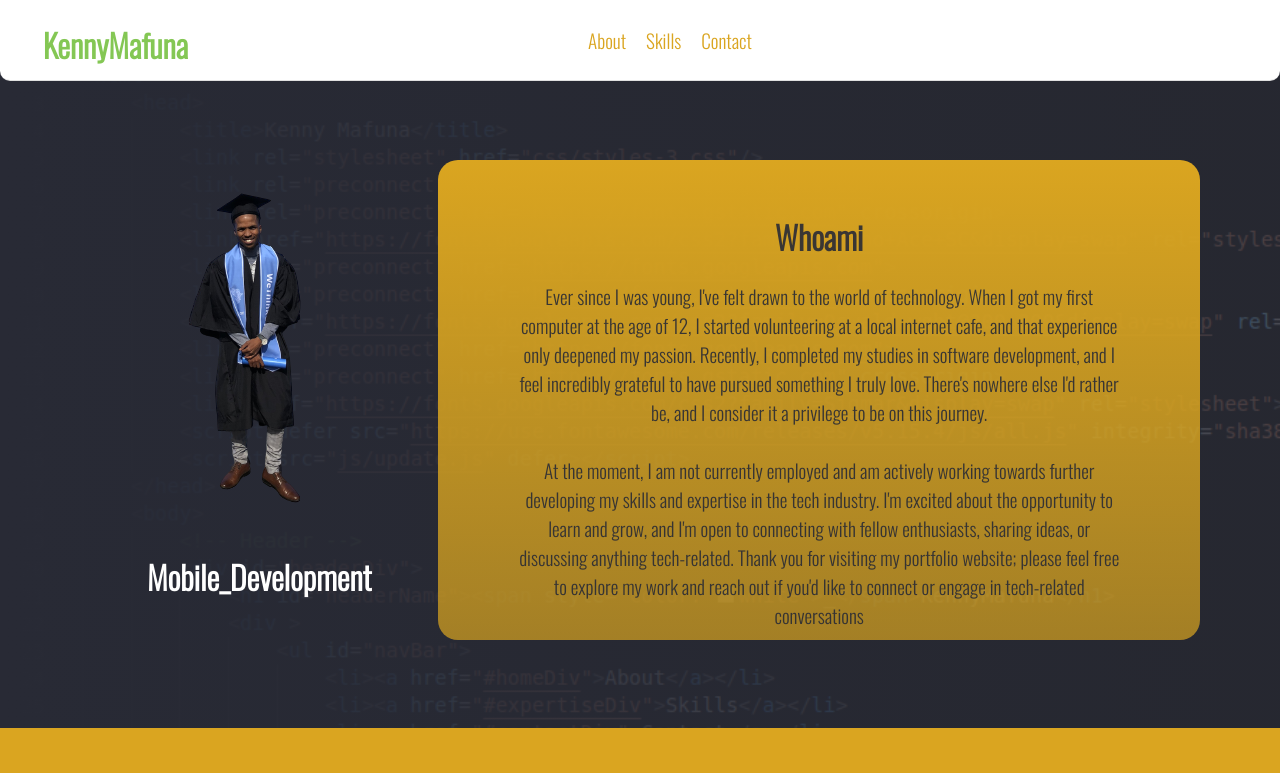
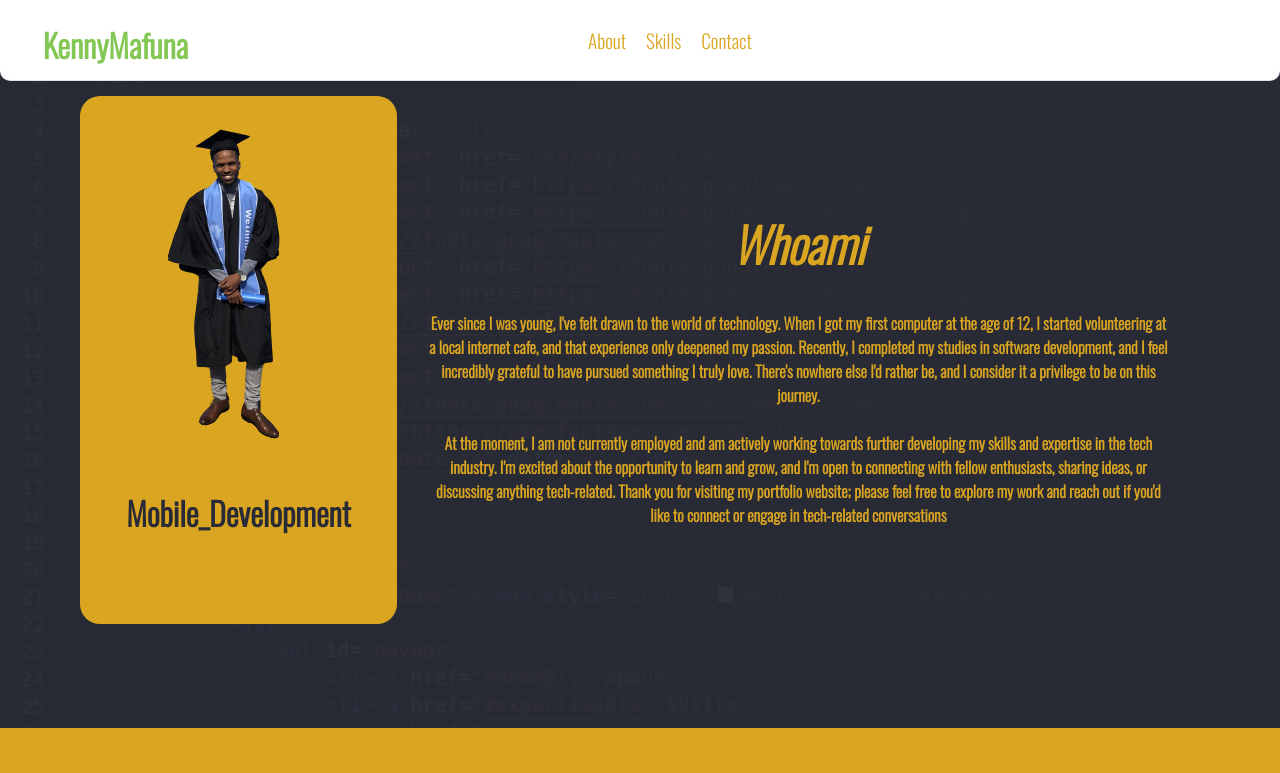
Before and after one commit to Silve123/Silve123.github.io, a plain HTML site: page index.html in a window 1280 px wide. Shown: the top 773 px of the page. Drawn offline with nearby package versions, Linux system fonts and the light colour scheme; a web font is replaced by a local one.

Commit message:
Just change the hero

```diff
--- a/css/styles-3.css
+++ b/css/styles-3.css
@@ -83,23 +83,27 @@ ul li {
 #innerHomeDiv{
     display: flex;
     margin-top: -0.5em;
-    background-image: linear-gradient(to left, #282a35cb , #282a35);
+    background-image: linear-gradient(to right, #282a35ec , #282a35);
     height: 40em;
     padding: 10em 5em 5em 5em;
 }
 
 #storyDiv{
-    height: 70%;
-    padding-top: 2em;
+    padding: 4em 2em 2em 2em;
     width: 70%;
-    background-image: linear-gradient(to top, rgba(218, 165, 32, 0.699) , rgb(218, 165, 32));
-    border-radius: 20px;
+    height:70%;
+    margin-top: -3em;
+
 }
 
 #heroDiv{
     width: 30%;
-    padding:1em;
-    width: 30%;
+    height: 80%;
+    padding:1em 0 0 0;
+    margin-top: -4em;
+    background-color: goldenrod;
+    border-radius: 20px;
+
 }
 
 
@@ -111,19 +115,18 @@ ul li {
 }
 
 #animProfessions{
-    color: white;
+    color: #282a35;
 }
 
 #homeDivP{
-    font-size: 1.2em;
-    margin: 1em 10% 0 10%;
-    color: #282a35e5;
-    border-top: 2% solid #282a35e5;
+    color: goldenrod;
 }
 
 #homeDivH{
-    color: #282a35e5;
+    color: goldenrod;
     font-weight: 900;
+    font-size: 3em;
+    font-style: italic;
 }
 
 #expertiseDiv{
--- a/index.html
+++ b/index.html
@@ -37,8 +37,8 @@
                 </div>
                 <div id="storyDiv">
                     <h1 id="homeDivH">Whoami</h1>
-                    <p id="homeDivP">Ever since I was young, I've felt drawn to the world of technology. When I got my first computer at the age of 12, I started volunteering at a local internet cafe, and that experience only deepened my passion. Recently, I completed my studies in software development, and I feel incredibly grateful to have pursued something I truly love. There's nowhere else I'd rather be, and I consider it a privilege to be on this journey.
-                    <br><br>At the moment, I am not currently employed and am actively working towards further developing my skills and expertise in the tech industry. I'm excited about the opportunity to learn and grow, and I'm open to connecting with fellow enthusiasts, sharing ideas, or discussing anything tech-related. Thank you for visiting my portfolio website; please feel free to explore my work and reach out if you'd like to connect or engage in tech-related conversations</p>
+                    <h4 id="homeDivP">Ever since I was young, I've felt drawn to the world of technology. When I got my first computer at the age of 12, I started volunteering at a local internet cafe, and that experience only deepened my passion. Recently, I completed my studies in software development, and I feel incredibly grateful to have pursued something I truly love. There's nowhere else I'd rather be, and I consider it a privilege to be on this journey.
+                    <br><br>At the moment, I am not currently employed and am actively working towards further developing my skills and expertise in the tech industry. I'm excited about the opportunity to learn and grow, and I'm open to connecting with fellow enthusiasts, sharing ideas, or discussing anything tech-related. Thank you for visiting my portfolio website; please feel free to explore my work and reach out if you'd like to connect or engage in tech-related conversations</h4>
                 </div>
             </div>
         </div>
```
